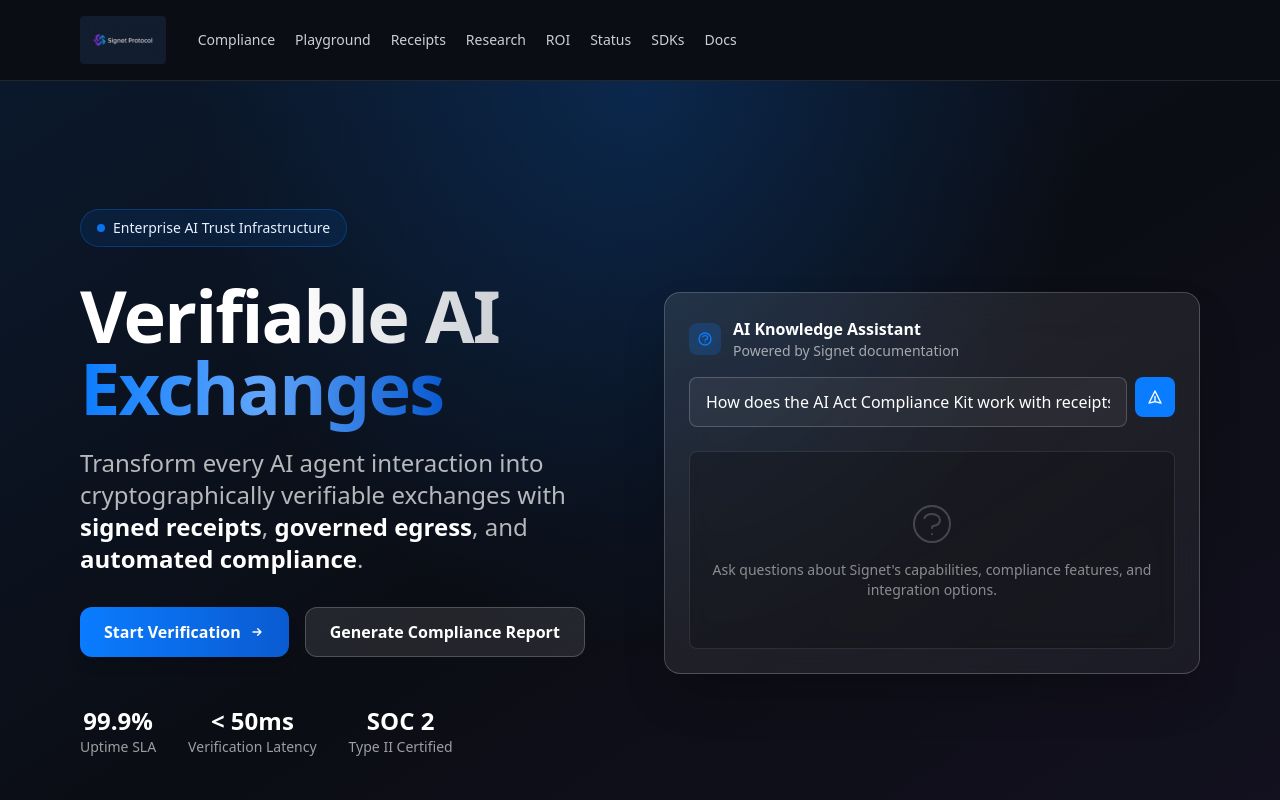
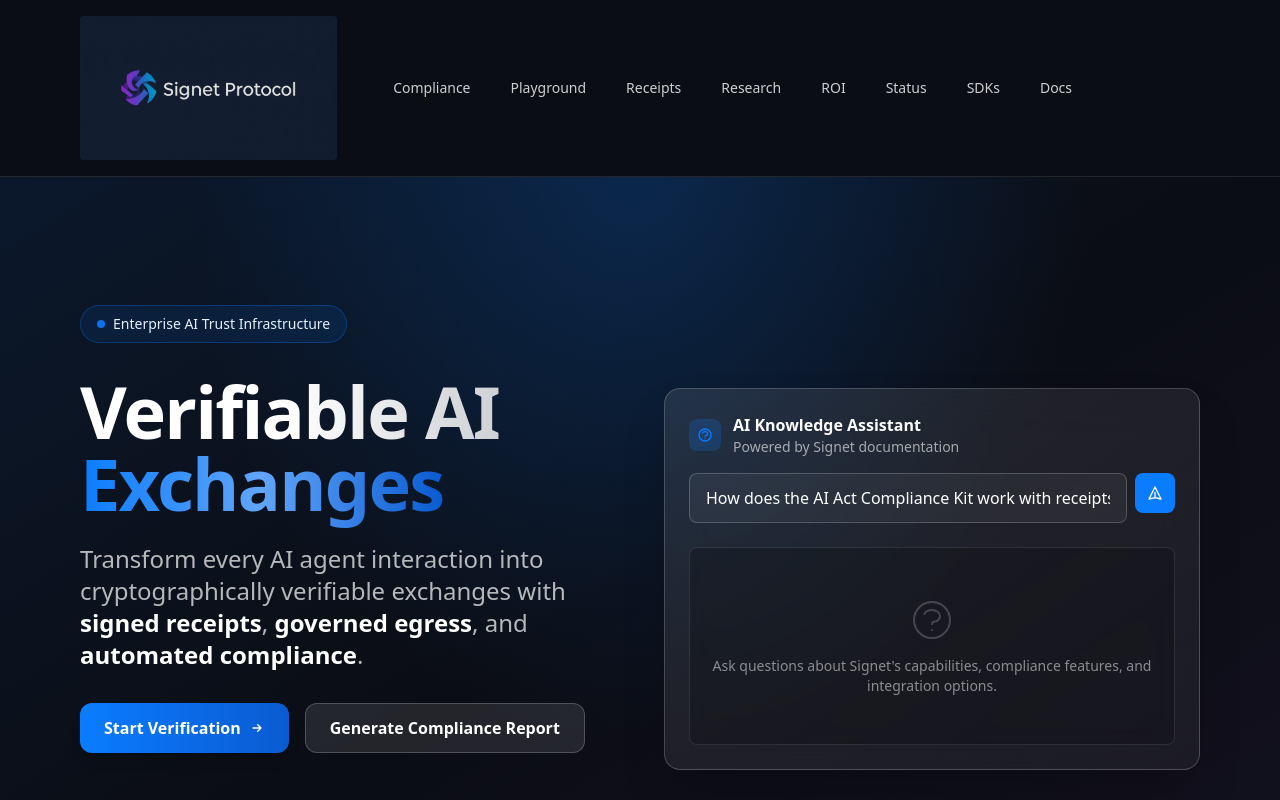
Before and after one commit to Maverick0351a/signetprotocol-frontend-v2, a Next.js app: page / in a window 1280 px wide. Shown: the top 800 px of the page. Built offline with nearby package versions, Linux system fonts and the light colour scheme.

Commit message:
feat: enlarge logo and add nav button styling

```diff
--- a/app/globals.css
+++ b/app/globals.css
@@ -72,3 +72,8 @@
 .bg-gradient-radial {
   background: radial-gradient(ellipse at top, var(--tw-gradient-stops));
 }
+
+/* Navigation button style */
+.nav-btn {
+  @apply px-4 py-2 rounded-md hover:bg-white/10 text-white/80 hover:text-white transition-colors duration-150 font-medium;
+}
--- a/app/layout.tsx
+++ b/app/layout.tsx
@@ -13,23 +13,23 @@
       <body>
         <header className="border-b border-white/10">
           <div className="container flex items-center py-4">
-            <Link href="/" className="flex items-center mr-8">
+            <Link href="/" className="flex items-center mr-10">
               <img
                 src="/logo.png"
                 alt="Signet Protocol"
-                className="h-12 w-auto rounded opacity-90 hover:opacity-100 transition-opacity duration-200"
+                className="h-36 w-auto rounded opacity-90 hover:opacity-100 transition-opacity duration-200 max-h-[144px]"
                 style={{ backgroundColor: 'transparent' }}
               />
             </Link>
-            <nav className="flex items-center gap-5 text-sm text-white/80">
-              <Link href={"/compliance" as Route}>Compliance</Link>
-              <Link href={"/playground" as Route}>Playground</Link>
-              <Link href={"/receipts" as Route}>Receipts</Link>
-              <Link href={"/research" as Route}>Research</Link>
-              <Link href={"/roi" as Route}>ROI</Link>
-              <Link href={"/status" as Route}>Status</Link>
-              <Link href={"/sdks" as Route}>SDKs</Link>
-              <Link href={"/docs" as Route}>Docs</Link>
+            <nav className="flex items-center gap-2 text-sm">
+              <Link className="nav-btn" href={"/compliance" as Route}>Compliance</Link>
+              <Link className="nav-btn" href={"/playground" as Route}>Playground</Link>
+              <Link className="nav-btn" href={"/receipts" as Route}>Receipts</Link>
+              <Link className="nav-btn" href={"/research" as Route}>Research</Link>
+              <Link className="nav-btn" href={"/roi" as Route}>ROI</Link>
+              <Link className="nav-btn" href={"/status" as Route}>Status</Link>
+              <Link className="nav-btn" href={"/sdks" as Route}>SDKs</Link>
+              <Link className="nav-btn" href={"/docs" as Route}>Docs</Link>
             </nav>
           </div>
         </header>
```
